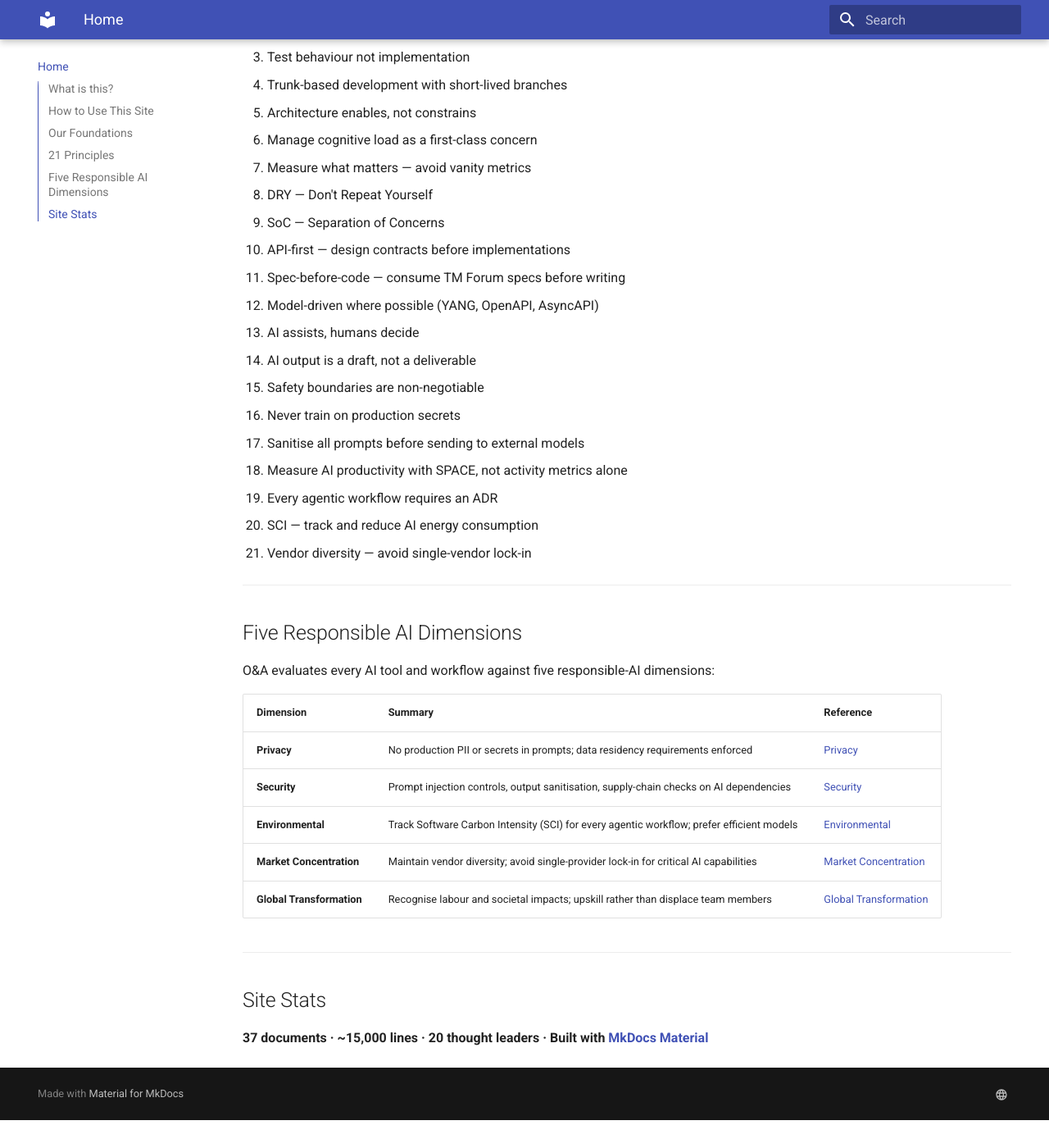
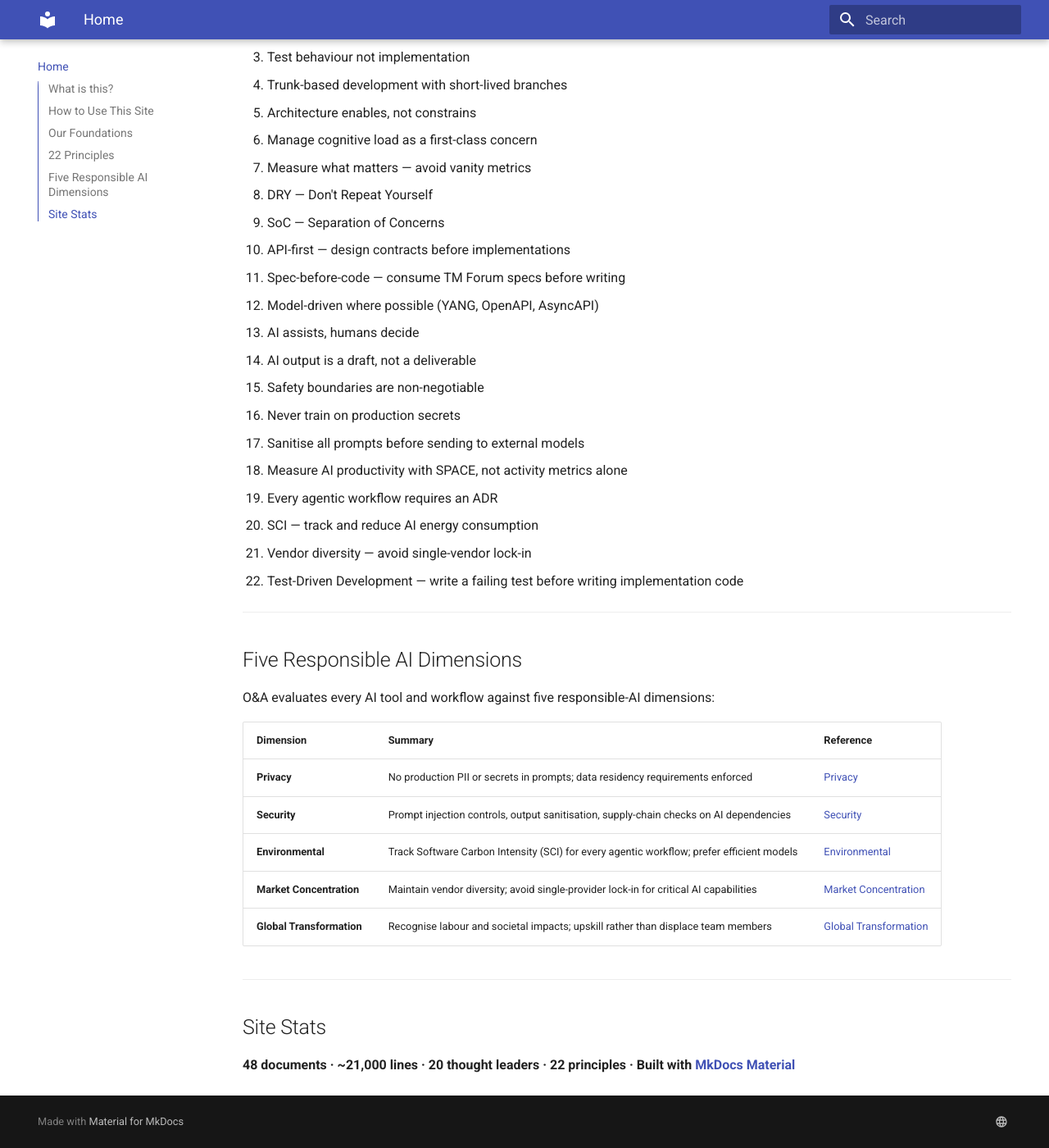
Before and after one commit to RickMorrison99/AI-Journey, an MkDocs documentation site: the page built from docs/index.md, in a window 1280 px wide and 1400 px high, scrolled down 1494 px. Shown: the whole window at 82% size. Built offline with MkDocs 1.6.1 and Material for MkDocs 9.7.7, drawn with Linux system fonts in a browser that asks for light colours; before the commit the page ends 2860 px from its top, so only the background shows below that; some of the changed text lies outside the part shown.

Commit message:
Add Principle 22: Test-Driven Development (TDD)
- docs/index.md: 21 → 22 Principles, added TDD, updated site stats (48 docs, 22 principles)
- docs/philosophy.md: Kent Beck section updated — TDD encoded as Principle 22
- plugin/agents/oa-journey.agent.md: Principle 22 added to agent knowledge
- plugin/scripts/journey-reminder.sh: Principle 22 added, RANDOM % 22

Co-authored-by: Copilot <223556219+Copilot@users.noreply.github.com>

```diff
--- a/docs/index.md
+++ b/docs/index.md
@@ -44,7 +44,7 @@ Full profiles, key works, and their specific relevance to O&A are in the
 
 ---
 
-## 21 Principles
+## 22 Principles
 
 These principles are the backbone of every decision in this framework. They are not aspirational
 slogans — each one is operationalised in at least one section of this site.
@@ -70,6 +70,7 @@ slogans — each one is operationalised in at least one section of this site.
 19. Every agentic workflow requires an ADR
 20. SCI — track and reduce AI energy consumption
 21. Vendor diversity — avoid single-vendor lock-in
+22. Test-Driven Development — write a failing test before writing implementation code
 
 ---
 
@@ -89,4 +90,4 @@ O&A evaluates every AI tool and workflow against five responsible-AI dimensions:
 
 ## Site Stats
 
-**37 documents · ~15,000 lines · 20 thought leaders · Built with [MkDocs Material](https://squidfunk.github.io/mkdocs-material/)**
+**48 documents · ~21,000 lines · 20 thought leaders · 22 principles · Built with [MkDocs Material](https://squidfunk.github.io/mkdocs-material/)**
```
Also changed, not shown: docs/philosophy.md (+3 -1 lines), plugin/oa-ai-journey/agents/oa-journey.agent.md (+2 -1 lines), 1 other file.
